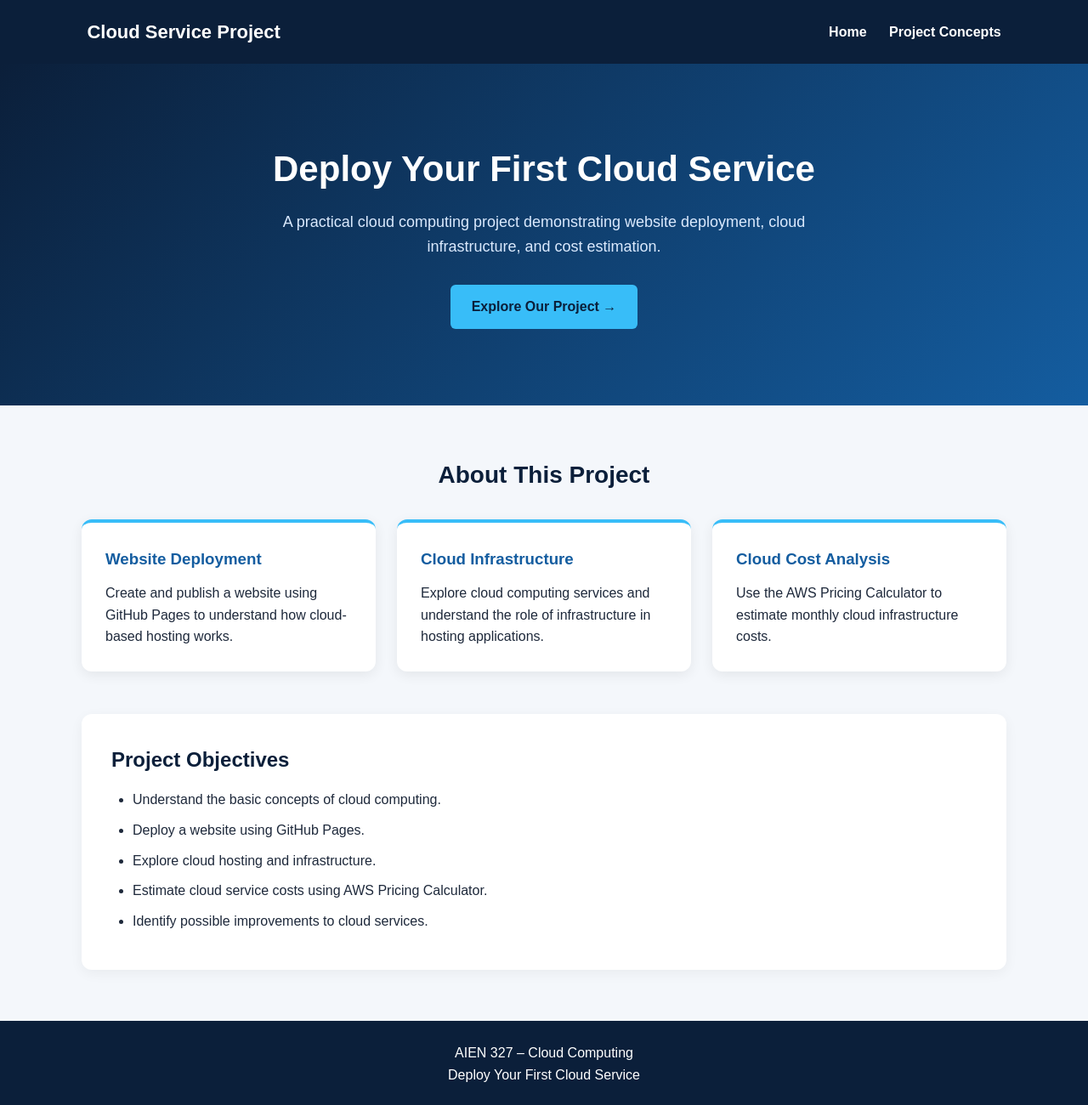
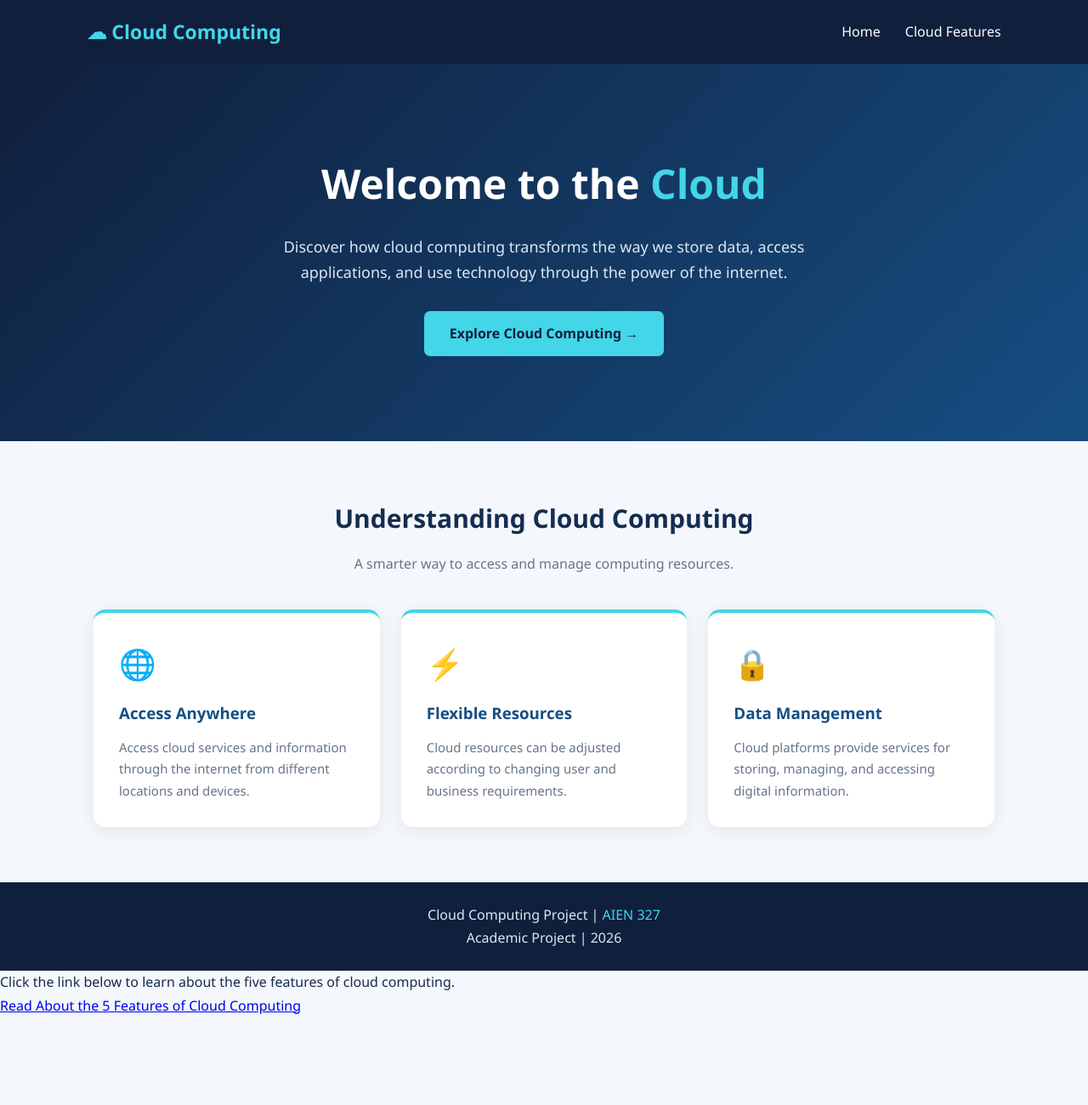
Before and after one commit to AIcloudteam/-cloudteam.github.io, a plain HTML site: page index.html in a window 1280 px wide. Shown: the whole page at 85% size. After the commit the page ends 1197 px from the top, so only its background shows below. Drawn offline with Linux system fonts and the light colour scheme.

Commit message:
Update index.html

```diff
--- a/index.html
+++ b/index.html
@@ -4,7 +4,8 @@
 <head>
     <meta charset="UTF-8">
     <meta name="viewport" content="width=device-width, initial-scale=1.0">
-    <title>Deploy Your First Cloud Service | AIEN 327</title>
+
+    <title>Cloud Computing | AIEN 327</title>
 
     <style>
         * {
@@ -14,145 +15,165 @@
         }
 
         body {
-            font-family: Arial, sans-serif;
+            font-family: 'Segoe UI', Arial, sans-serif;
             background: #f4f7fb;
-            color: #1e293b;
-            line-height: 1.6;
+            color: #172b4d;
+            line-height: 1.7;
         }
 
-        header {
-            background: #0b1f3a;
+        /* Navigation */
+        nav {
+            background: #101f3c;
             color: white;
-            padding: 20px 8%;
+            padding: 18px 8%;
             display: flex;
             justify-content: space-between;
             align-items: center;
-            flex-wrap: wrap;
-            gap: 15px;
         }
 
-        header h2 {
-            font-size: 22px;
+        nav h2 {
+            color: #42d6e8;
+            font-size: 23px;
         }
 
         nav a {
             color: white;
             text-decoration: none;
-            margin-left: 22px;
-            font-weight: bold;
+            margin-left: 25px;
+            font-weight: 500;
         }
 
         nav a:hover {
-            color: #38bdf8;
+            color: #42d6e8;
         }
 
+        /* Hero Section */
         .hero {
-            background: linear-gradient(135deg, #0b1f3a, #145da0);
+            background: linear-gradient(135deg, #101f3c, #164e83);
             color: white;
             text-align: center;
-            padding: 90px 20px;
+            padding: 100px 20px;
         }
 
         .hero h1 {
-            font-size: 42px;
-            margin-bottom: 15px;
+            font-size: 48px;
+            margin-bottom: 18px;
+        }
+
+        .hero h1 span {
+            color: #42d6e8;
         }
 
         .hero p {
+            max-width: 700px;
+            margin: auto;
             font-size: 18px;
-            max-width: 700px;
-            margin: 0 auto 30px;
-            color: #dbeafe;
+            color: #dce8f5;
         }
 
-        .btn {
+        .hero a {
             display: inline-block;
-            background: #38bdf8;
-            color: #0b1f3a;
-            padding: 13px 25px;
-            border-radius: 6px;
+            margin-top: 30px;
+            padding: 13px 30px;
+            background: #42d6e8;
+            color: #101f3c;
             text-decoration: none;
+            border-radius: 7px;
             font-weight: bold;
             transition: 0.3s;
         }
 
-        .btn:hover {
+        .hero a:hover {
             background: white;
             transform: translateY(-3px);
         }
 
+        /* Main Content */
         .container {
-            width: 85%;
             max-width: 1100px;
-            margin: 60px auto;
+            margin: auto;
+            padding: 65px 20px;
         }
 
         .section-title {
             text-align: center;
-            font-size: 28px;
-            margin-bottom: 30px;
-            color: #0b1f3a;
+            margin-bottom: 15px;
+            font-size: 30px;
+            color: #142d50;
         }
 
+        .subtitle {
+            text-align: center;
+            color: #66758a;
+            margin-bottom: 40px;
+        }
+
+        /* Cards */
         .cards {
             display: grid;
-            grid-template-columns: repeat(auto-fit, minmax(230px, 1fr));
+            grid-template-columns: repeat(3, 1fr);
             gap: 25px;
         }
 
         .card {
             background: white;
-            padding: 28px;
-            border-radius: 12px;
-            box-shadow: 0 4px 15px rgba(0,0,0,0.07);
-            border-top: 4px solid #38bdf8;
+            padding: 30px;
+            border-radius: 14px;
+            box-shadow: 0 5px 20px rgba(16, 31, 60, 0.07);
+            border-top: 4px solid #42d6e8;
+            transition: 0.3s;
+        }
+
+        .card:hover {
+            transform: translateY(-7px);
+            box-shadow: 0 10px 25px rgba(16, 31, 60, 0.12);
+        }
+
+        .card .icon {
+            font-size: 35px;
+            margin-bottom: 12px;
         }
 
         .card h3 {
-            color: #145da0;
+            color: #164e83;
             margin-bottom: 12px;
         }
 
-        .objectives {
-            background: white;
-            padding: 35px;
-            border-radius: 12px;
-            margin-top: 50px;
-            box-shadow: 0 4px 15px rgba(0,0,0,0.05);
+        .card p {
+            color: #66758a;
+            font-size: 15px;
         }
 
-        .objectives h2 {
-            color: #0b1f3a;
-            margin-bottom: 15px;
+        /* Footer */
+        footer {
+            background: #101f3c;
+            color: #dce8f5;
+            text-align: center;
+            padding: 25px;
         }
 
-        .objectives ul {
-            padding-left: 25px;
+        footer span {
+            color: #42d6e8;
         }
 
-        .objectives li {
-            margin-bottom: 10px;
-        }
-
-        footer {
-            background: #0b1f3a;
-            color: white;
-            text-align: center;
-            padding: 25px;
-            margin-top: 60px;
-        }
-
-        @media (max-width: 600px) {
-            .hero h1 {
-                font-size: 30px;
-            }
-
-            header {
+        /* Mobile Responsive */
+        @media (max-width: 768px) {
+            nav {
                 flex-direction: column;
+                gap: 12px;
             }
 
             nav a {
                 margin: 0 8px;
+                font-size: 14px;
+            }
+
+            .hero h1 {
+                font-size: 34px;
+            }
+
+            .cards {
+                grid-template-columns: 1fr;
             }
         }
     </style>
@@ -160,78 +181,93 @@
 
 <body>
 
-    <header>
-        <h2>Cloud Service Project</h2>
+    <!-- Navigation -->
+    <nav>
+        <h2>☁ Cloud Computing</h2>
 
-        <nav>
+        <div>
             <a href="index.html">Home</a>
-            <a href="about.html">Project Concepts</a>
-        </nav>
-    </header>
+            <a href="about.html">Cloud Features</a>
+        </div>
+    </nav>
 
+    <!-- Hero Section -->
     <section class="hero">
-        <h1>Deploy Your First Cloud Service</h1>
+
+        <h1>Welcome to the <span>Cloud</span></h1>
 
         <p>
-            A practical cloud computing project demonstrating website
-            deployment, cloud infrastructure, and cost estimation.
+            Discover how cloud computing transforms the way
+            we store data, access applications, and use technology
+            through the power of the internet.
         </p>
 
-        <a href="about.html" class="btn">
-            Explore Our Project →
-        </a>
+        <a href="about.html">Explore Cloud Computing →</a>
+
     </section>
 
+    <!-- Introduction -->
     <main class="container">
 
-        <h2 class="section-title">About This Project</h2>
+        <h2 class="section-title">
+            Understanding Cloud Computing
+        </h2>
+
+        <p class="subtitle">
+            A smarter way to access and manage computing resources.
+        </p>
 
         <div class="cards">
 
             <div class="card">
-                <h3>Website Deployment</h3>
+                <div class="icon">🌐</div>
+
+                <h3>Access Anywhere</h3>
+
                 <p>
-                    Create and publish a website using GitHub Pages
-                    to understand how cloud-based hosting works.
+                    Access cloud services and information
+                    through the internet from different
+                    locations and devices.
                 </p>
             </div>
 
             <div class="card">
-                <h3>Cloud Infrastructure</h3>
+                <div class="icon">⚡</div>
+
+                <h3>Flexible Resources</h3>
+
                 <p>
-                    Explore cloud computing services and understand
-                    the role of infrastructure in hosting applications.
+                    Cloud resources can be adjusted
+                    according to changing user and
+                    business requirements.
                 </p>
             </div>
 
             <div class="card">
-                <h3>Cloud Cost Analysis</h3>
+                <div class="icon">🔒</div>
+
+                <h3>Data Management</h3>
+
                 <p>
-                    Use the AWS Pricing Calculator to estimate
-                    monthly cloud infrastructure costs.
+                    Cloud platforms provide services
+                    for storing, managing, and accessing
+                    digital information.
                 </p>
             </div>
 
         </div>
 
-        <section class="objectives">
-            <h2>Project Objectives</h2>
-
-            <ul>
-                <li>Understand the basic concepts of cloud computing.</li>
-                <li>Deploy a website using GitHub Pages.</li>
-                <li>Explore cloud hosting and infrastructure.</li>
-                <li>Estimate cloud service costs using AWS Pricing Calculator.</li>
-                <li>Identify possible improvements to cloud services.</li>
-            </ul>
-        </section>
-
     </main>
 
+    <!-- Footer -->
     <footer>
-        <p>AIEN 327 – Cloud Computing</p>
-        <p>Deploy Your First Cloud Service</p>
+        <p>Cloud Computing Project | <span>AIEN 327</span></p>
+        <p>Academic Project | 2026</p>
     </footer>
+<p>
+        Click the link below to learn about the five features of cloud computing.
+    </p>
 
+    <a href="about.html">Read About the 5 Features of Cloud Computing</a>
 </body>
 </html>
```
